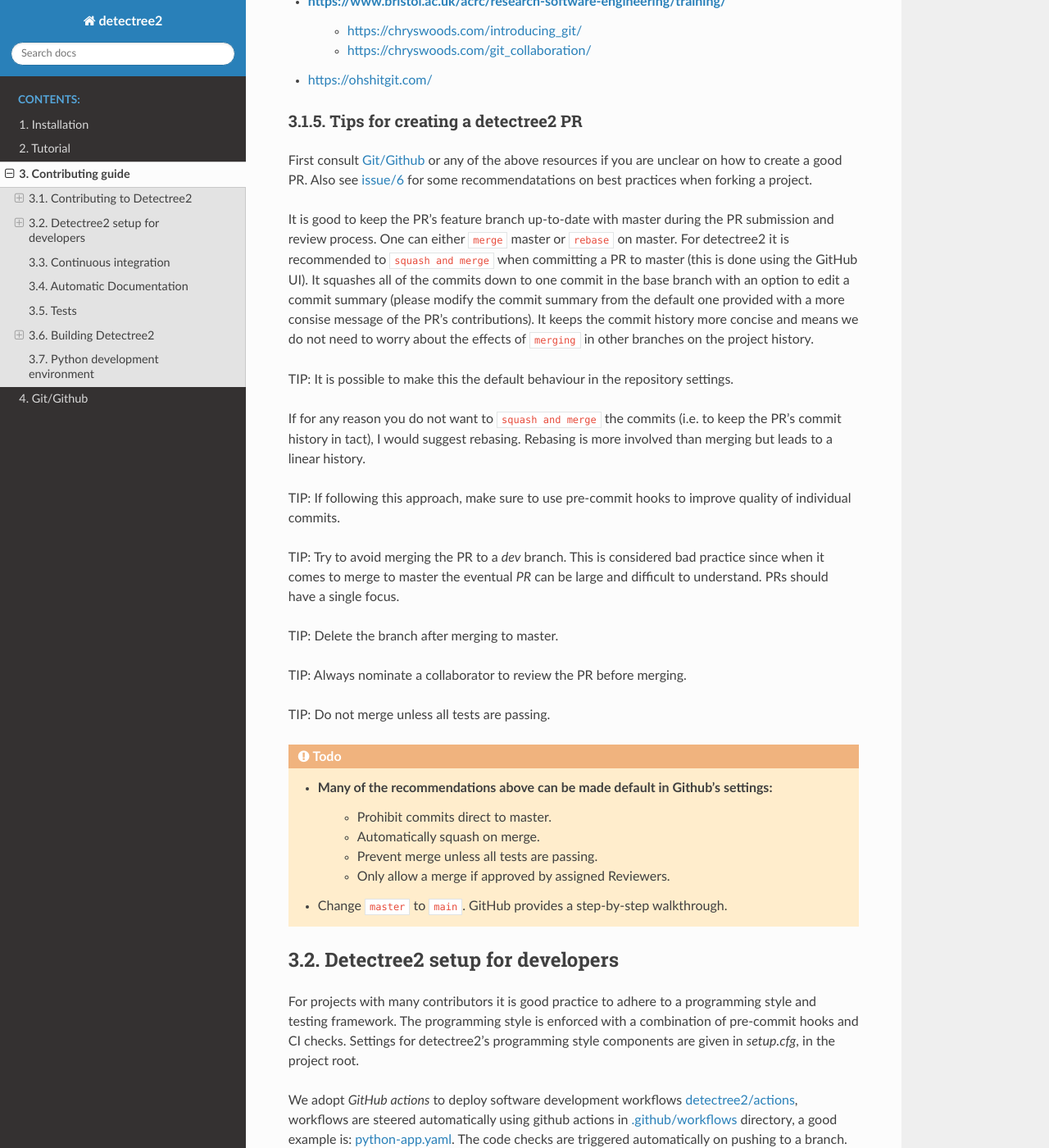
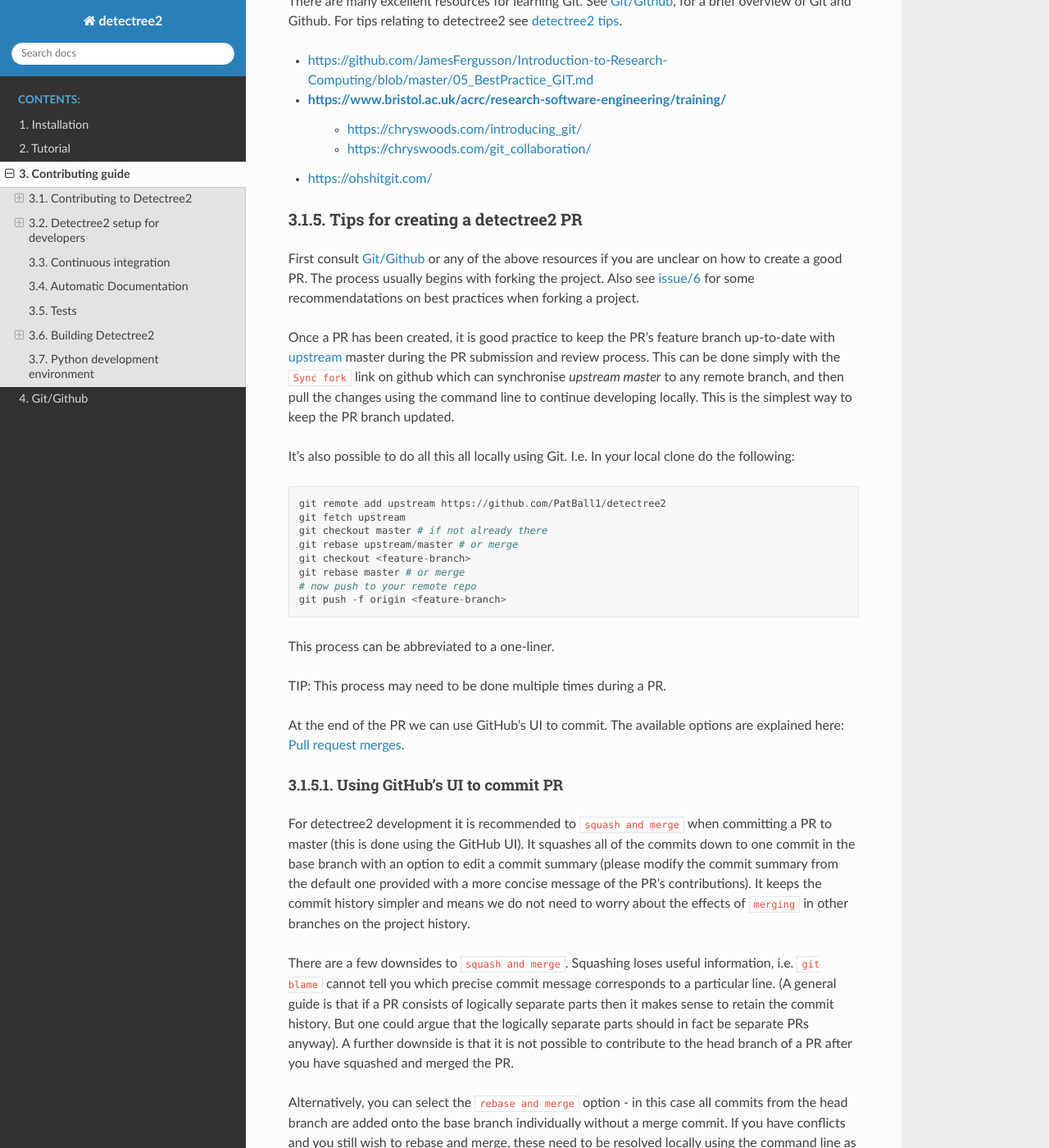
Before and after one commit to PatBall1/detectree2, a Sphinx documentation site: the page built from docs/source/contributing.rst, in a window 1280 px wide and 1400 px high, scrolled down 1566 px. Shown: the whole window at 82% size. Built offline with Sphinx 7.4.7 and the Read the Docs theme 2.0.0, drawn with Linux system fonts in a browser that asks for light colours; pages that are not in the unit, such as notebooks, are missing from menus; some of the changed text lies outside the part shown.

Commit message:
added more to contributing guide

```diff
--- a/docs/source/contributing.rst
+++ b/docs/source/contributing.rst
@@ -48,16 +48,56 @@
 ----------------------------------
 .. _detectree2 tips:
 
-First consult :doc:`using-git` or any of the above resources if you are unclear on how to create a good PR. Also see `issue/6 <https://github.com/PatBall1/detectree2/pull/6#issuecomment-1189473815>`_ for some recommendatations on best practices when forking a project.
+First consult :doc:`using-git` or any of the above resources if you are unclear on how to create a good PR. The process usually begins with forking the project. Also see `issue/6 <https://github.com/PatBall1/detectree2/pull/6#issuecomment-1189473815>`_ for some recommendatations on best practices when forking a project.
 
-It is good to keep the PR's feature branch up-to-date with master during the PR submission and review process. One can either ``merge`` master or ``rebase`` on master.  For detectree2 it is recommended to ``squash and merge`` when committing a PR to master (this is done using the GitHub UI). It squashes all of the commits down to one commit in the base branch with an option to edit a commit summary (please modify the commit summary from the default one provided with a more consise message of the PR's contributions). It keeps the commit history more concise and means we do not need to worry about the effects of ``merging`` in other branches on the project history.
+Once a PR has been created, it is good practice to keep the PR's feature branch up-to-date with `upstream <https://github.com/PatBall1/detectree2>`_ master during the PR submission and review process.
+This can be done simply with the ``Sync fork`` link on github which can synchronise `upstream master` to any remote branch, and then pull the changes using the command line to continue developing locally. This is the simplest way to keep the PR branch updated.
 
 
-TIP: It is possible to make this the default behaviour in the repository settings.
+It's also possible to do all this all locally using Git. I.e. In your local clone do the following::
 
-If for any reason you do not want to ``squash and merge`` the commits (i.e. to keep the PR's commit history in tact), I would suggest rebasing. Rebasing is more involved than merging but leads to a linear history.
+    git remote add upstream https://github.com/PatBall1/detectree2
+    git fetch upstream
+    git checkout master # if not already there
+    git rebase upstream/master # or merge
+    git checkout <feature-branch>
+    git rebase master # or merge
+    # now push to your remote repo
+    git push -f origin <feature-branch>
+
+This process can be abbreviated to a one-liner.
+
+.. Which updates the local ``master`` branch and syncs to your remote fork's ``master``.  It is good practice to have the fork's master mirror the upstream master.
+
+TIP: This process may need to be done multiple times during a PR.
+
+..  Once master is updated one can either ``merge`` master or ``rebase`` on master. This can be done using the command line during a PR or at the end using the github UI.
+
+At the end of the PR we can use GitHub's UI to commit. The available options are explained here: `Pull request merges <https://docs.github.com/en/pull-requests/collaborating-with-pull-requests/incorporating-changes-from-a-pull-request/about-pull-request-merges>`_.
+
+Using GitHub's UI to commit PR
+^^^^^^^^^^^^^^^^^^^^^^^^^^^^^^
+For detectree2 development it is recommended to ``squash and merge`` when committing a PR to master (this is done using the GitHub UI). It squashes all of the commits down to one commit in the base branch with an option to edit a commit summary (please modify the commit summary from the default one provided with a more concise message of the PR's contributions). It keeps the commit history simpler and means we do not need to worry about the effects of ``merging`` in other branches on the project history.
+
+There are a few downsides to ``squash and merge``. Squashing loses useful information, i.e. ``git blame`` cannot tell you which precise commit message corresponds to a particular line. (A general guide is that if a PR consists of logically separate parts then it makes sense to retain the commit history. But one could argue that the logically separate parts should in fact be separate PRs anyway). A further downside is that it is not possible to contribute to the head branch of a PR after you have squashed and merged the PR.
+
+Alternatively, you can select the ``rebase and merge`` option - in this case all commits from the head branch are added onto the base branch individually without a merge commit. If you have conflicts and you still wish to rebase and merge, these need to be resolved locally using the command line as described `here <https://docs.github.com/en/pull-requests/collaborating-with-pull-requests/incorporating-changes-from-a-pull-request/about-pull-request-merges>`_ and the next section.
+
+TIP: It is possible to make ``squash and merge`` the default behaviour in the repository settings.
+
+Using command line to rebase
+^^^^^^^^^^^^^^^^^^^^^^^^^^^^
+If you still want to rebase the commits but can't rebase and merge automatically on GitHub.com you must:
+    - Rebase the PR branch onto master locally on the command line
+    - Resolve any merge conflicts on the command line
+    - Force push to the PR branch
+
+There is plenty of useful information on this online in the `official docs <https://git-scm.com/docs/git-rebase>`_ and this `stackoverflow <https://stackoverflow.com/questions/7929369/how-to-rebase-local-branch-onto-remote-master>`_ post. This makes the GitHub UI process trivial and one can select ``Rebase and merge``. Rebasing is more involved than merging but leads to a linear history.
 
 TIP: If following this approach, make sure to use pre-commit hooks to improve quality of individual commits.
+
+General tips
+^^^^^^^^^^^^
 
 TIP: Try to avoid merging the PR to a `dev` branch. This is considered bad practice since when it comes to merge to master the eventual `PR` can be large and difficult to understand. PRs should have a single focus.
 
@@ -111,7 +151,23 @@
 
 Detectree2 currently utilises the following tools to check code style and consistency.
 
-It is recommended to set up pre-commit hooks. To run pre-commit hooks do::
+- ``yapf``: Autoformatter ensures consistent formatting of Python files.
+- ``flake8``: Multiple checks for - linting - syntax errors or anti-patterns - (lack of) executable flags on files - docstring validation - function complexity.
+- ``mypy``: Validate Python type hints.
+- ``isort``: Checks that imports are correctly sorted.
+
+A number of other style choices have been enforced across the project:
+
+* Line length = 120 characters
+* Google style docstrings
+* Indent width = 4 spaces per tab.
+
+
+This style is enforced both locally (using pre-commit hooks) and remotely (using github workflows). It is possible to use remote checks only, but it is often faster to check locally first than to wait for the github workflow to execute.
+
+Pre-commit hooks
+^^^^^^^^^^^^^^^^
+To set up pre-commit hooks do::
 
     pip install pre-commit
     pre-commit install
@@ -128,45 +184,18 @@
 
 With checks configured in the `.pre-commit-config.yaml` file in the project root. Note that a commit will not be made unless the tests pass. This generally has the effect of improving the quality of individual commits without needing to rely too much on server side checks for code quality.
 
-As an alternative to running pre-commit hooks, one can still run the checks manually but the programmer must be careful that all checks pass - the CI will not permit a commit unless all tests are successful. To see up-to-date commands, consult the relevant workflow. Note that different versions of python (+packages) may give different errors to the CI, so correcting errors may take a few attempts. There may also be discrepancies between the client pre-commit hooks and server CI checks. It is best to update the pre-commit hooks if possible in this case.
+
+As an alternative to running pre-commit hooks, one can still run the checks manually but the programmer must be careful that all checks pass. If everything is setup correctly, the CI should not permit a commit to ``master`` unless all tests are successful. To see up-to-date commands, consult the relevant workflow. Note that different versions of python (+packages) may give different errors to the CI, so correcting errors may take a few attempts. There may also be discrepancies between the client pre-commit hooks and server CI checks. It is best to update the pre-commit hooks if possible in this case.
 
 
-- ``yapf``: Ensure consistent formatting of Python files
-- ``flake8``: Multiple checks for - linting - syntax errors or anti-patterns - (lack of) executable flags on files - docstring validation - function complexity
-- ``mypy``: Validate Python type hints
-- ``isort``: Checks that imports are correctly sorted
-
-A number of other style choices have been enforced across the project:
-
-* Line length = 120 characters
-* Google style docstrings
-* Indent width = 4 spaces per tab.
 
 .. WARNING: ``Flake8`` will **not** detect infringements in the function signature style (and other aspects) if it still adheres to the PEP8 standard, and ``autopep8`` will not enforce it. The reviewers must ensure that the standards above are maintained, and update the style guide accordingly.
 
 .. We therefore opt for a less strict autoformatter in favour of a style-guide. Strict autoformatters ensure consistency, but at the detriment to readability.
 
-As an aside: The difference between the strict autoformatter ``yapf`` and the official demonstrated for function arguments with the example below. Both examples are PEP8 compliant and will pass ``flake8`` linting checks. The former is better for diffs and typing clarity, whereas the latter has fewer lines.
-
-.. code-block:: python3
-    # black or yapf:
-    def tile_data(
-        data: DatasetReader,
-        out_dir: str,
-        buffer: int = 30,
-        tile_width: int = 200,
-        tile_height: int = 200,
-        dtype_bool: bool = False
-    ) -> None:
-
-
-    # Python's official `style`
-
-    def tile_data(data: DatasetReader, out_dir: str, buffer: int = 30, tile_width: int = 200, tile_height: int = 200,
-                  dtype_bool: bool = False) -> None:
-
 
 .. todo::
+    * Prevent commits unless all tests pass.
     * Convert setup.cfg to pyproject.toml (if using black - does not support setup.cfg)
     * Consider using style-guide instead of black (i.e. autopep8) - black ensures consistency at the detriment of readability.
     * Add dev-requirements file. ``flake8``, ``flake8-docstrings``, ``mypy``, ``black``, ``isort``.
@@ -174,14 +203,14 @@
 
 
 Linting
-------
+-------
 Flake8 includes linting, syntax errors, and McCabe function complexity analysis.
 
 The are several instances where Flake8 errors have been purposely ignored in Detectree2 using ``noqa: <CODE>`` annotations to allow flake8 CI to pass. This is not a permanent fix and the errors should eventually be addressed. For example: ``noqa: E501`` ensures that line lengths beyond (120 characters) are ignored by the linter and ``noqa: 901`` ignores the McCabe complexity measure.
 
 These can also be set globally in setup.cfg, but fewer the better. It is also possible to set ``continue-on-error`` in the flake8 workflow or ``--exit-zero`` flake8 argument to allow other checks to continue. In practice it was found that developers tend to ignore flake8 errors as a result of these two options, so the ``noqa`` solution is preferred.
 
-McCabe function complexity analysis is useful for detecting over-complex code (as determined by the amount of branching - `if`, `else` statements). A value of 10 is set as default.
+McCabe function complexity analysis is useful for detecting over-complex code (as determined by the amount of branching - `if`, `else` statements). A value of 10 is set as default. This is perhaps overkill and may be removed.
 
 Docstrings
 ----------
@@ -225,6 +254,28 @@
 .. todo::
     * Consider configuring YAPF with pep8 settings to create unformity for project contributors.
 
+
+Formatting aside
+^^^^^^^^^^^^^^^^
+The difference between the strict autoformatter ``yapf`` and the official demonstrated for function arguments with the example below. Both examples are PEP8 compliant and will pass ``flake8`` linting checks. The former is better for diffs and typing clarity, whereas the latter has fewer lines.
+
+.. code-block:: python3
+
+    # black or yapf:
+    def tile_data(
+        data: DatasetReader,
+        out_dir: str,
+        buffer: int = 30,
+        tile_width: int = 200,
+        tile_height: int = 200,
+        dtype_bool: bool = False
+    ) -> None:
+
+
+    # Python's official `style`
+
+    def tile_data(data: DatasetReader, out_dir: str, buffer: int = 30, tile_width: int = 200, tile_height: int = 200,
+                  dtype_bool: bool = False) -> None:
 
 
 Static typing
@@ -302,7 +353,7 @@
     # pytest should be run from the project root:
     pytest .
 
-As of August 2022, an integration test has been written which demos the tiling, and training steps. The integration test will run the training on the CPU only. It is possible to use other
+As of August 2022, an integration test has been written which demos the tiling, and training steps. The integration test will run the training on the CPU only. It is possible to run tests on other systems using GitHub, but this will take more work.
 
 A few unit tests have been implemented, the most interesting computes the area intersection over union (with dummy .geojson data containing square shapes with known areas). The test is still incomplete because much of the code in evaluation.py and F1_calculator is not sufficiently modular - a major refactor is required.
 
@@ -360,12 +411,12 @@
 .. todo::
 
     * Pin torch and torchvision versions in setup.py
-    https://detectron2.readthedocs.io/en/latest/tutorials/install.html
-    http://www.tekroi.in/detectron2/projects/DensePose/setup.py
-    https://stackoverflow.com/questions/66738473/installing-pytorch-with-cuda-in-setup-py
+    * https://detectron2.readthedocs.io/en/latest/tutorials/install.html
+    * http://www.tekroi.in/detectron2/projects/DensePose/setup.py
+    * https://stackoverflow.com/questions/66738473/installing-pytorch-with-cuda-in-setup-py
 
 Fixing detectron2 version
-^^^^^^^^^^^^^^^^^^^^^^^^
+^^^^^^^^^^^^^^^^^^^^^^^^^
 We can fix the version of ``detectron2`` by pointing to the pre-built wheel using pip::
 
     python -m pip install detectron2==0.6 -f \ https://dl.fbaipublicfiles.com/detectron2/wheels/cu113/torch1.10/index.html
```
Also changed, not shown: 1 other file.
